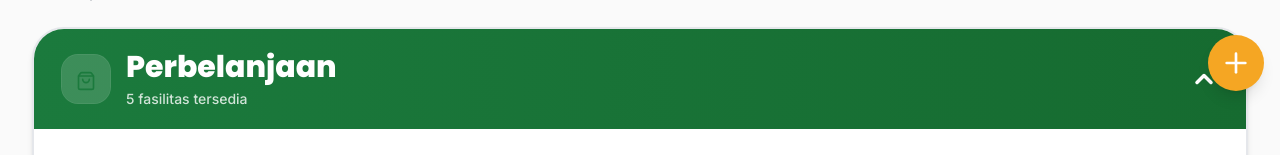
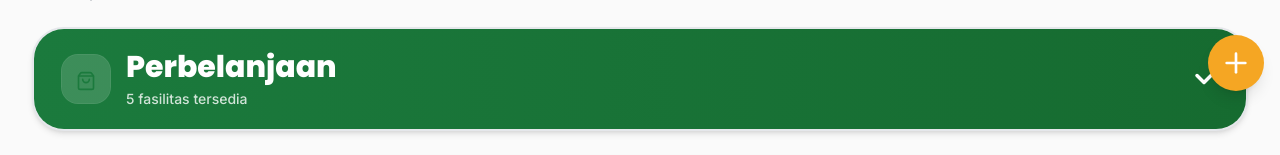
Before and after one commit to faqueenlyaa-rgb/pemerintahan-kota-madiun, a React (Vite) app: page /fasilitas in a window 1280 px wide. Shown: the part 613-768 px from the top of the page. Built offline with nearby package versions, Linux system fonts and the light colour scheme.

Commit message:
Make facilities sections dropdown

```diff
--- a/src/pages/FasilitasPage.tsx
+++ b/src/pages/FasilitasPage.tsx
@@ -712,7 +712,13 @@ export function FasilitasPage() {
     }));
   };
 
-  const isSectionOpen = (sectionKey: string) => openSections[sectionKey] ?? true;
+  const isSectionOpen = (sectionKey: string) => {
+    if (selectedCategory !== 'all' && selectedCategory === sectionKey) {
+      return true;
+    }
+
+    return openSections[sectionKey] ?? false;
+  };
 
   const filteredItems = fasilitasItems
     .filter((item) => {
```
